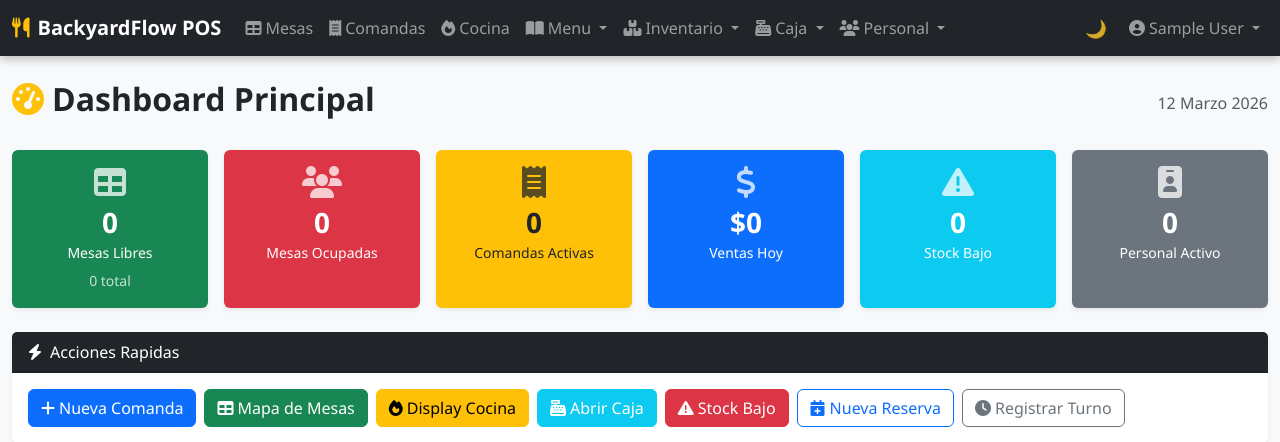
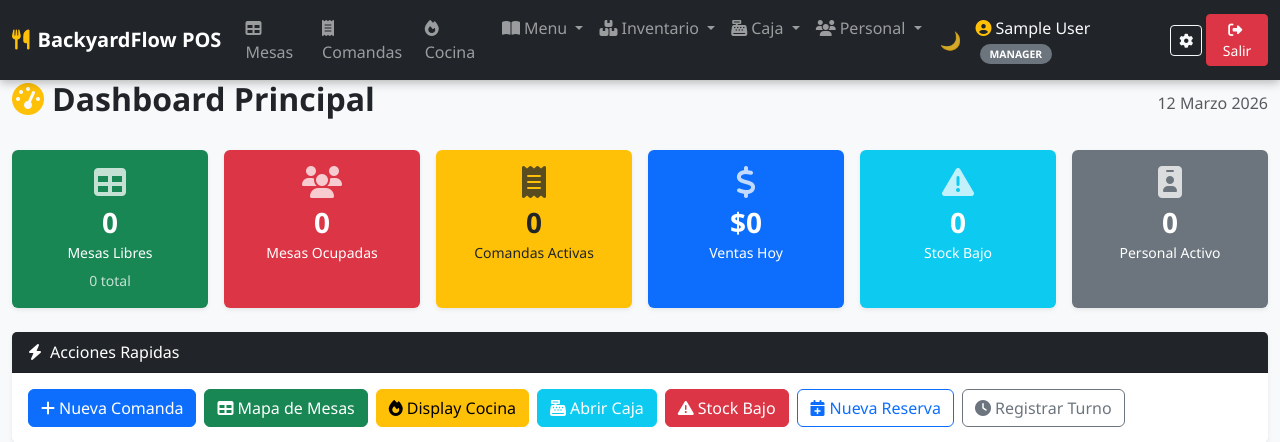
Before and after one commit to c010r/backyardflow, a Django app: page / in a window 1280 px wide. Shown: the top 442 px of the page. Run offline with Django 5.2, Linux system fonts and the light colour scheme; the visitor is signed in with stand-in values (Sample User, id 1); data that the repository does not hold is empty.

Commit message:
feat: show logout button prominently in navbar for all roles
Replace hidden dropdown logout with a visible red 'Salir' button.
Shows username and role badge inline. Admin gear icon only for staff.

Co-Authored-By: Claude Sonnet 4.6 <noreply@anthropic.com>

```diff
--- a/templates/base.html
+++ b/templates/base.html
@@ -124,26 +124,26 @@
                     </button>
                 </li>
                 {% if user.is_authenticated %}
-                <li class="nav-item dropdown">
-                    <a class="nav-link dropdown-toggle" href="#" data-bs-toggle="dropdown">
-                        <i class="fas fa-user-circle me-1"></i>{{ user.get_full_name|default:user.username }}
+                <li class="nav-item">
+                    <span class="navbar-text text-light me-2 d-none d-md-inline">
+                        <i class="fas fa-user-circle me-1 text-warning"></i>{{ user.get_full_name|default:user.username }}
+                        {% if user_role %}<span class="badge bg-secondary ms-1" style="font-size:.65rem;">{{ user_role }}</span>{% endif %}
+                    </span>
+                </li>
+                {% if user.is_staff %}
+                <li class="nav-item me-1">
+                    <a href="{% url 'config:dashboard' %}" class="btn btn-sm btn-outline-light" title="Administración">
+                        <i class="fas fa-cog"></i>
                     </a>
-                    <ul class="dropdown-menu dropdown-menu-end">
-                        {% if user.is_staff %}
-                        <li><a class="dropdown-item" href="{% url 'config:dashboard' %}">
-                            <i class="fas fa-cog me-2 text-muted"></i>Administración
-                        </a></li>
-                        <li><hr class="dropdown-divider"></li>
+                </li>
                 {% endif %}
-                        <li>
+                <li class="nav-item">
                     <form method="post" action="{% url 'logout' %}">
                         {% csrf_token %}
-                                <button type="submit" class="dropdown-item text-danger">
+                        <button type="submit" class="btn btn-sm btn-danger" title="Cerrar sesión">
                             <i class="fas fa-sign-out-alt me-1"></i>Salir
                         </button>
                     </form>
-                        </li>
-                    </ul>
                 </li>
                 {% endif %}
             </ul>
```
Lines whose indentation alone changed are shown as unchanged.
